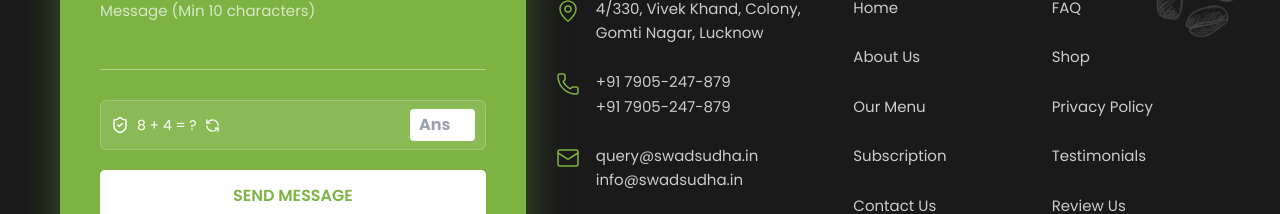
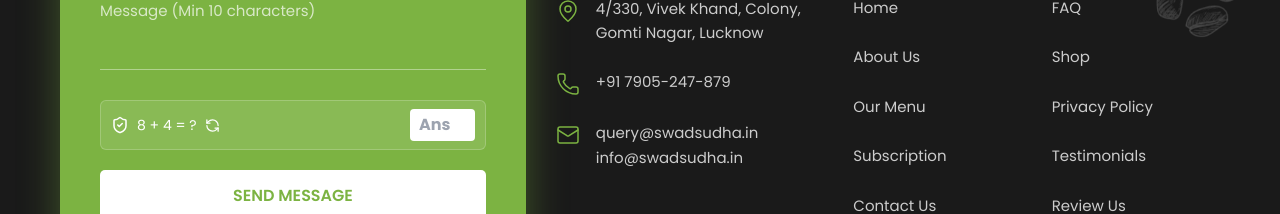
Before and after one commit to amansinha44/swadsudha, a React (Vite) app: page /privacypolicy in a window 1280 px wide. Shown: the part 3383-3597 px from the top of the page. Built offline with nearby package versions, Linux system fonts and the light colour scheme; a web font is replaced by a local one.

Commit message:
Update Footer.jsx

```diff
--- a/src/components/Footer.jsx
+++ b/src/components/Footer.jsx
@@ -233,7 +233,7 @@ const Footer = () => {
                     </li>
                     <li className="flex items-start gap-4 mb-5">
                       <Phone size={24} strokeWidth={1.5} className="text-[#7cb342] shrink-0 mt-0.5" />
-                      <p className="m-0 leading-relaxed text-[#cccccc] text-[15px]">+91 7905-247-879<br/>+91 7905-247-879</p>
+                      <p className="m-0 leading-relaxed text-[#cccccc] text-[15px]">+91 7905-247-879</p>
                     </li>
                     <li className="flex items-start gap-4 mb-5">
                       <Mail size={24} strokeWidth={1.5} className="text-[#7cb342] shrink-0 mt-0.5" />
```
